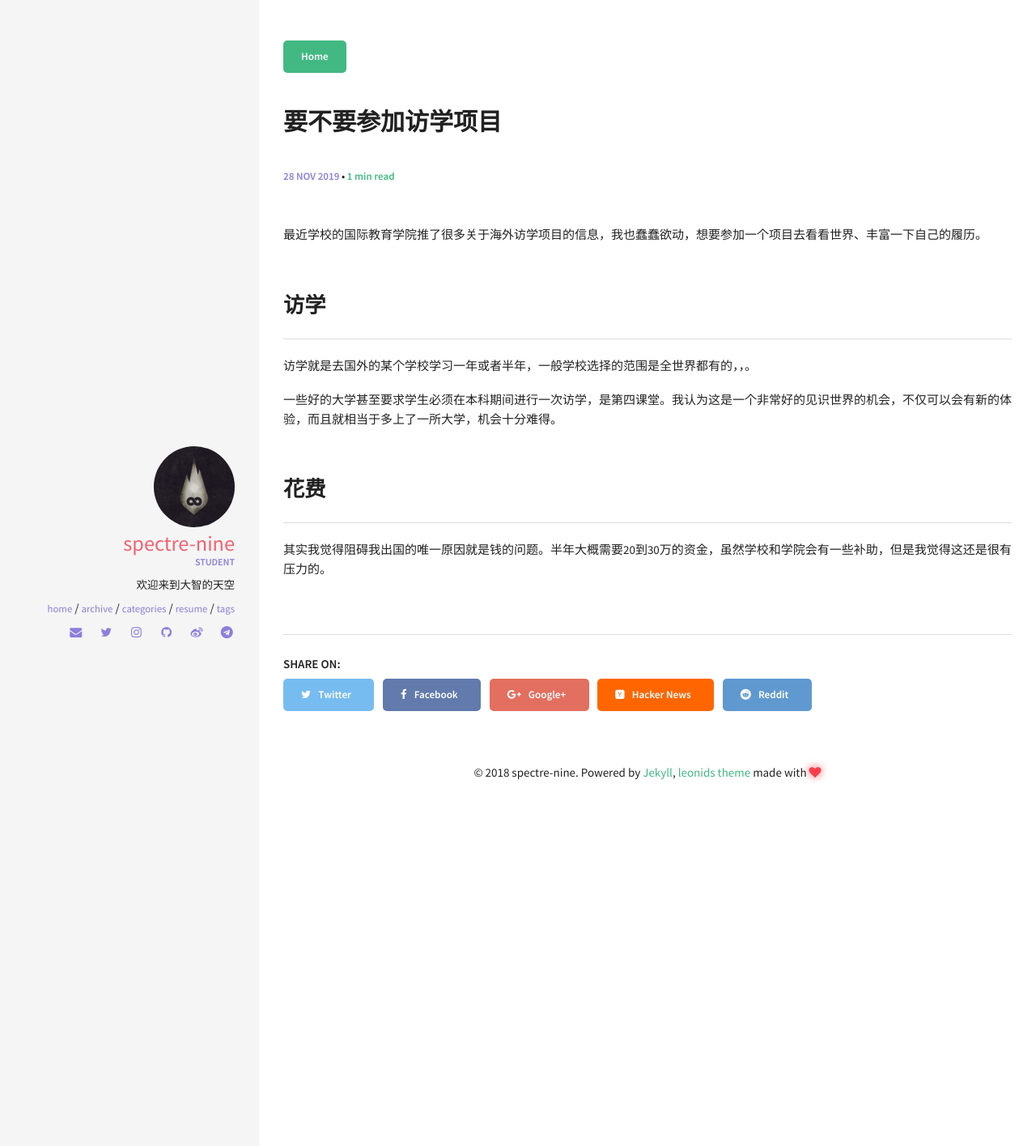
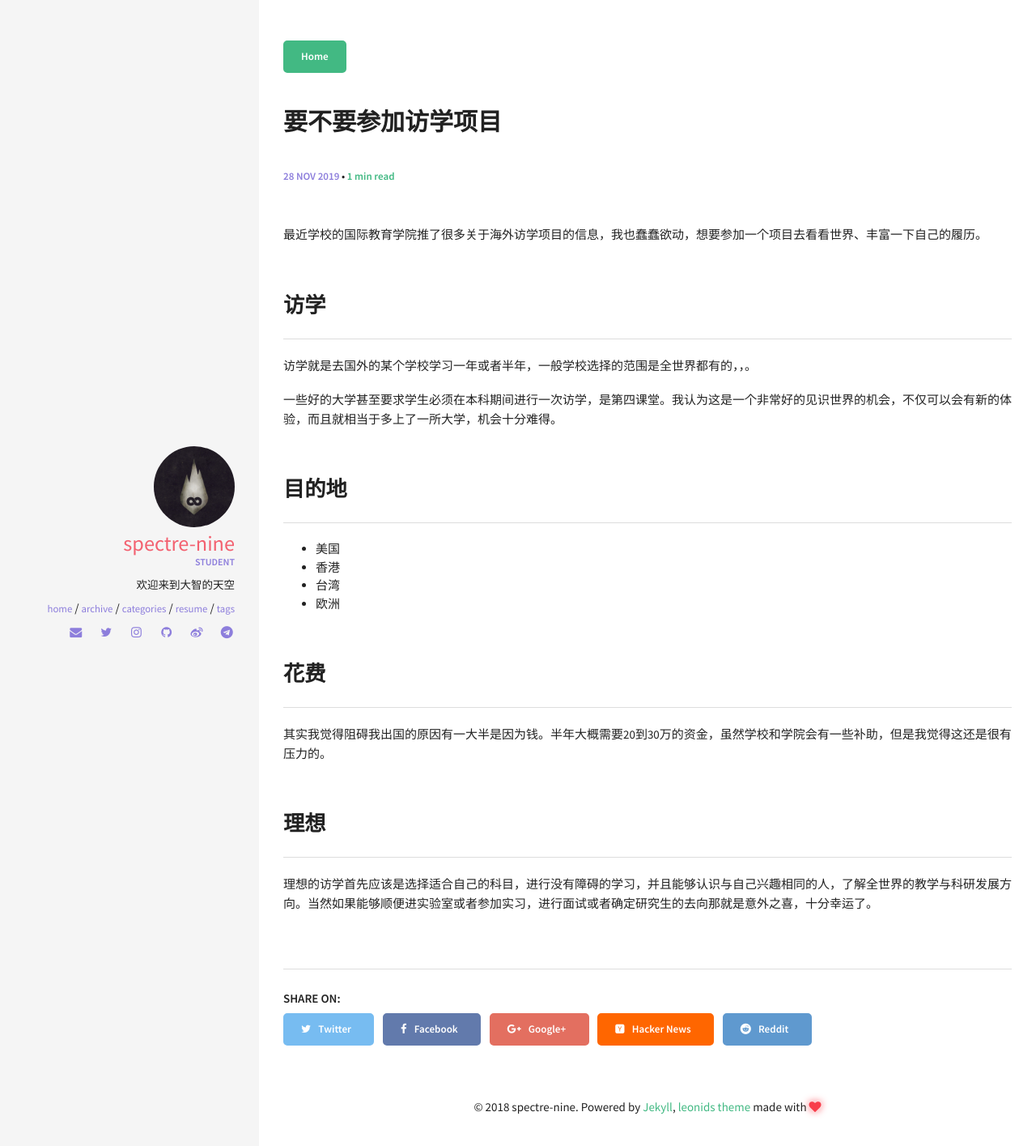
Before and after one commit to Nickszy/nickszy.github.io, a Jekyll site: the page built from _posts/2019-11-28-transfer.md, in a window 1280 px wide. Shown: the top 1415 px of the page at 81% size. Built offline with Jekyll 4.4.1, drawn with Linux system fonts in a browser that asks for light colours; comment, search, counter and statistics services are not loaded.

Commit message:
Update 2019-11-28-transfer.md

```diff
--- a/_posts/2019-11-28-transfer.md
+++ b/_posts/2019-11-28-transfer.md
@@ -17,6 +17,17 @@ comments: true
 
 一些好的大学甚至要求学生必须在本科期间进行一次访学，是第四课堂。我认为这是一个非常好的见识世界的机会，不仅可以会有新的体验，而且就相当于多上了一所大学，机会十分难得。
 
+## 目的地
+
+- 美国
+- 香港
+- 台湾
+- 欧洲
+
 ## 花费
 
-其实我觉得阻碍我出国的唯一原因就是钱的问题。半年大概需要20到30万的资金，虽然学校和学院会有一些补助，但是我觉得这还是很有压力的。
+其实我觉得阻碍我出国的原因有一大半是因为钱。半年大概需要20到30万的资金，虽然学校和学院会有一些补助，但是我觉得这还是很有压力的。
+
+## 理想
+
+理想的访学首先应该是选择适合自己的科目，进行没有障碍的学习，并且能够认识与自己兴趣相同的人，了解全世界的教学与科研发展方向。当然如果能够顺便进实验室或者参加实习，进行面试或者确定研究生的去向那就是意外之喜，十分幸运了。
```
